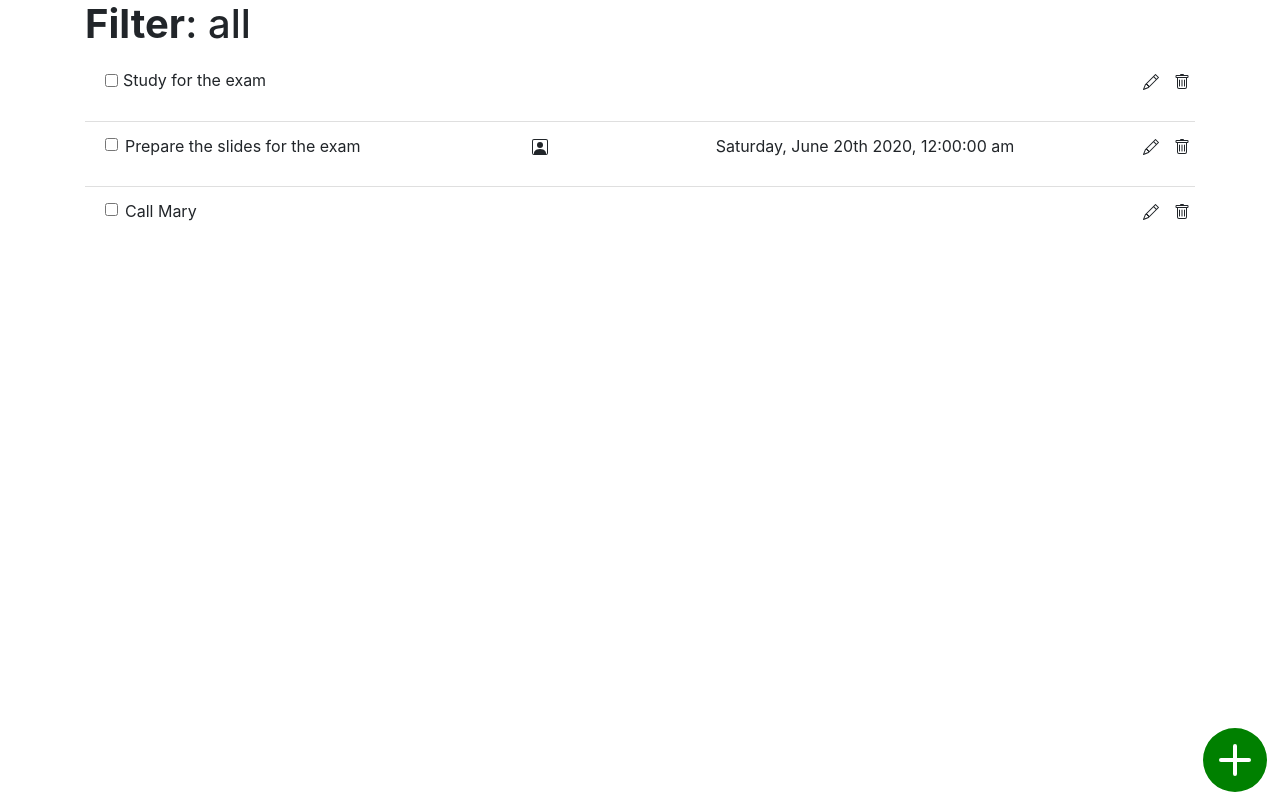
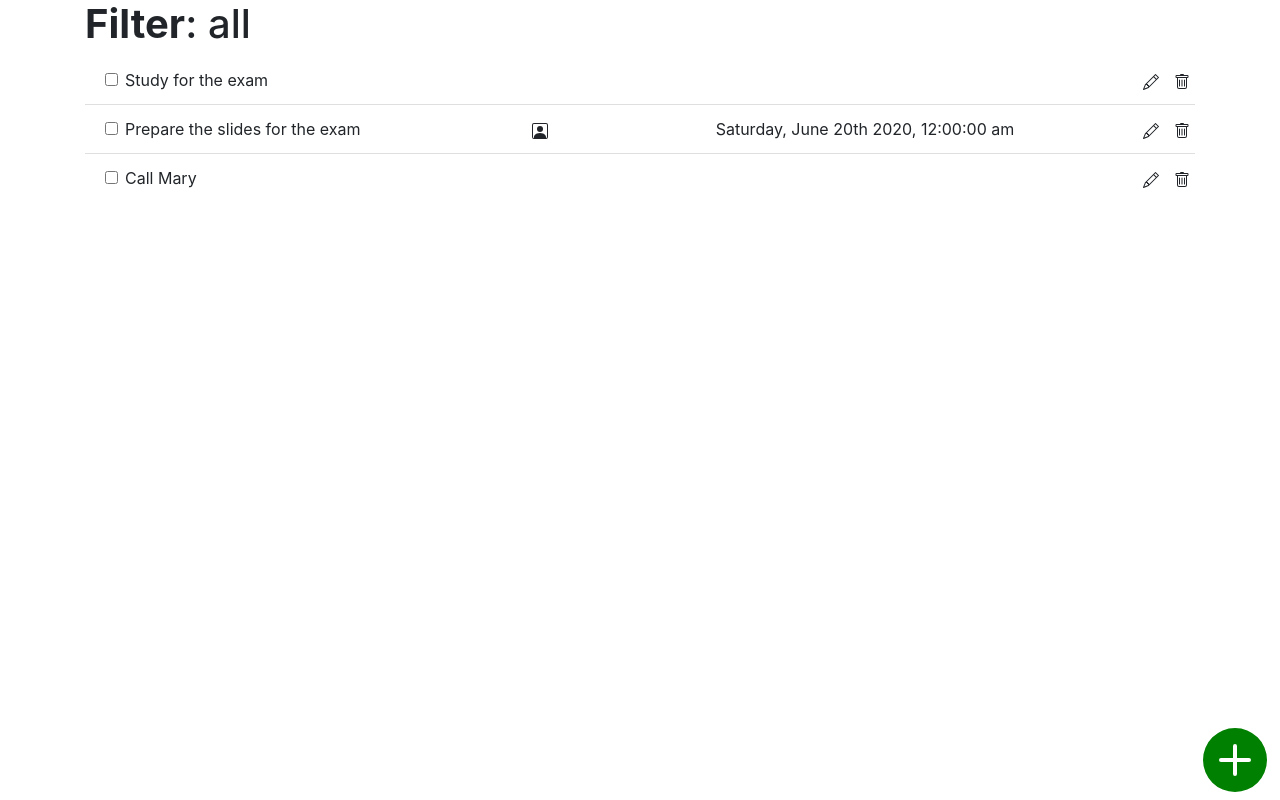
Before and after one commit to tndevelop/Website-TaskList, a React (Create React App) app in the folder to_do_list/: page / in a window 1280 px wide. Built offline with nearby package versions, Linux system fonts and the light colour scheme.

Commit message:
Managed task vertical alignment

```diff
--- a/to_do_list/src/App.js
+++ b/to_do_list/src/App.js
@@ -16,17 +16,14 @@ function App() {
       <h1 id="selectedFilter">
         <b>Filter</b>: all
       </h1>
-      <ListGroup variant="flush" className="list-group-flush">
+      <ListGroup variant="flush">
         {/* Task 1 */}
         <ListGroup.Item>
           <Row>
-            <Form.Group as={Col} controlId="formBasicCheckbox">
-              <Form.Check
-                type="checkbox"
-                label="Study for the exam"
-                inline="true"
-              />
-            </Form.Group>
+            <Col>
+              <Form.Check type="checkbox" label="Study for the exam" />
+            </Col>
+
             <Col sm="auto">
               <Pencil className="pencil"></Pencil>
             </Col>
@@ -39,19 +36,17 @@ function App() {
         {/* Taks2 */}
         <ListGroup.Item>
           <Row>
-            <Form.Group as={Col} controlId="formBasicCheckbox">
+            <Col>
               <Form.Check
                 type="checkbox"
                 label="Prepare the slides for the exam"
               />
-            </Form.Group>
+            </Col>
             <Col sm="2">
               <PersonSquare></PersonSquare>
             </Col>
 
-            <Col>
-              <p size="sm">Saturday, June 20th 2020, 12:00:00 am</p>
-            </Col>
+            <Col>Saturday, June 20th 2020, 12:00:00 am</Col>
 
             <Col sm="auto">
               <Pencil className="pencil"></Pencil>
@@ -65,9 +60,9 @@ function App() {
         {/* Task 3 */}
         <ListGroup.Item>
           <Row>
-            <Form.Group as={Col} controlId="formBasicCheckbox">
+            <Col>
               <Form.Check type="checkbox" label="Call Mary" />
-            </Form.Group>
+            </Col>
 
             <Col sm="auto">
               <Pencil className="pencil"></Pencil>
```
